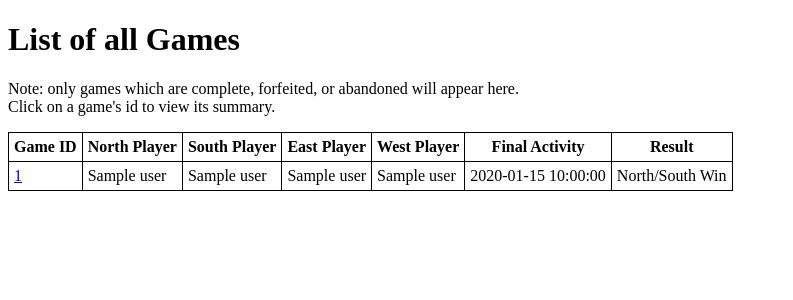
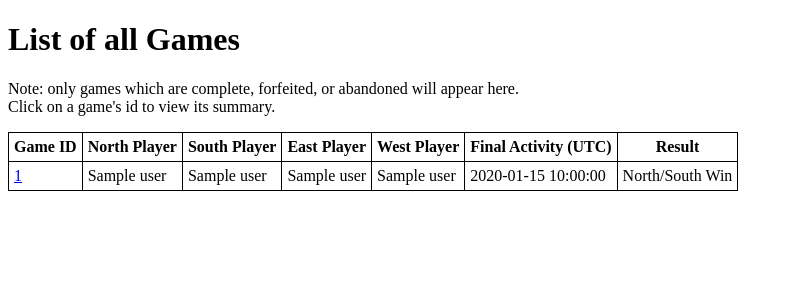
Before and after one commit to XanaduBarchetta/swe681-spades, a Flask app: template spades/templates/game_list.html in a window 1280 px wide. Shown: the top 300 px of the page, without its empty margins (0-793 px from the left). Run offline with Flask 2, Linux system fonts and the light colour scheme; tables that the repository leaves empty hold one stand-in row (values such as "Sample post"); the template is opened without the code that fills it: values that come from a table or form of the project are taken from there, most other values are stand-ins (such as "Sample title", 1, 10 or a date in 2020); parts of the project's set-up code (start-up, migrations or seed data) failed here and were passed over.

Commit message:
Specify UTC timezone

```diff
--- a/spades/templates/game_list.html
+++ b/spades/templates/game_list.html
@@ -35,7 +35,7 @@
         <th>South Player</th>
         <th>East Player</th>
         <th>West Player</th>
-        <th>Final Activity</th>
+        <th>Final Activity (UTC)</th>
         <th>Result</th>
     </tr>
     </thead>
--- a/spades/templates/game_summary.html
+++ b/spades/templates/game_summary.html
@@ -35,7 +35,7 @@
     West: {{ users[game.player_west] if game.player_west is not none else 'Failed to find player' }}
 </p>
 <p>
-    Final activity time: {{ game.last_activity }}<br>
+    Final activity time: {{ game.last_activity }} UTC<br>
     Final state: {{ game.state | translate_game_state }}<br>
     {% if game.ns_win is not none %}
         Winner: {{ 'North/South Team' if game.ns_win else 'East/West Team' }}
```
